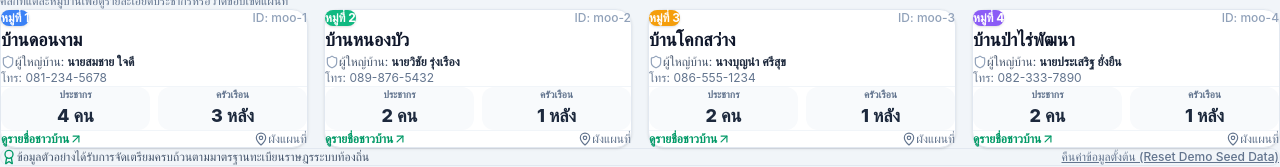
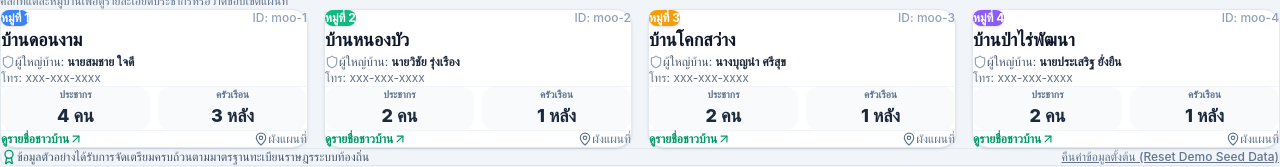
Before and after one commit to sap555/Web, a React (Vite) app: page / in a window 1280 px wide. Shown: the part 316-483 px from the top of the page. Built offline with nearby package versions, Linux system fonts and the light colour scheme.

Commit message:
Censor phone and citizenID

```diff
--- a/src/data/mockData.js
+++ b/src/data/mockData.js
@@ -6,7 +6,7 @@ export const INITIAL_VILLAGES = [
     mooNumber: 1,
     name: "บ้านดอนงาม",
     headman: "นายสมชาย ใจดี",
-    headmanPhone: "081-234-5678",
+    headmanPhone: "xxx-xxx-xxxx",
     color: "#3B82F6", // Blue
     boundary: [
       [14.528, 100.912],
@@ -21,7 +21,7 @@ export const INITIAL_VILLAGES = [
     mooNumber: 2,
     name: "บ้านหนองบัว",
     headman: "นายวิชัย รุ่งเรือง",
-    headmanPhone: "089-876-5432",
+    headmanPhone: "xxx-xxx-xxxx",
     color: "#10B981", // Emerald Green
     boundary: [
       [14.530, 100.928],
@@ -36,7 +36,7 @@ export const INITIAL_VILLAGES = [
     mooNumber: 3,
     name: "บ้านโคกสว่าง",
     headman: "นางบุญนำ ศรีสุข",
-    headmanPhone: "086-555-1234",
+    headmanPhone: "xxx-xxx-xxxx",
     color: "#F59E0B", // Amber
     boundary: [
       [14.520, 100.920],
@@ -51,7 +51,7 @@ export const INITIAL_VILLAGES = [
     mooNumber: 4,
     name: "บ้านป่าไร่พัฒนา",
     headman: "นายประเสริฐ ยั่งยืน",
-    headmanPhone: "082-333-7890",
+    headmanPhone: "xxx-xxx-xxxx",
     color: "#8B5CF6", // Purple
     boundary: [
       [14.538, 100.925],
@@ -65,7 +65,7 @@ export const INITIAL_VILLAGES = [
 export const INITIAL_RESIDENTS = [
   {
     id: "res-001",
-    citizenId: "1-1002-00345-12-1",
+    citizenId: "x-xxxx-xxxxx-xx-x",
     prefix: "นาย",
     firstName: "สมชาย",
     lastName: "ใจดี",
@@ -75,14 +75,14 @@ export const INITIAL_RESIDENTS = [
     moo: 1,
     villageName: "บ้านดอนงาม",
     occupation: "เกษตรกร / ผู้ใหญ่บ้าน",
-    phone: "081-234-5678",
+    phone: "xxx-xxx-xxxx",
     status: "เจ้าบ้าน",
     lat: 14.5310,
     lng: 100.9180
   },
   {
     id: "res-002",
-    citizenId: "3-1002-00345-12-2",
+    citizenId: "x-xxxx-xxxxx-xx-x",
     prefix: "นาง",
     firstName: "สมศรี",
     lastName: "ใจดี",
@@ -92,14 +92,14 @@ export const INITIAL_RESIDENTS = [
     moo: 1,
     villageName: "บ้านดอนงาม",
     occupation: "ค้าขาย",
-    phone: "081-234-5679",
+    phone: "xxx-xxx-xxxx",
     status: "ผู้อยู่อาศัย",
     lat: 14.5310,
     lng: 100.9180
   },
   {
     id: "res-003",
-    citizenId: "1-1002-00888-55-9",
+    citizenId: "x-xxxx-xxxxx-xx-x",
     prefix: "นาย",
     firstName: "กิตติ",
     lastName: "พงษ์พาณิชย์",
@@ -109,14 +109,14 @@ export const INITIAL_RESIDENTS = [
     moo: 1,
     villageName: "บ้านดอนงาม",
     occupation: "พนักงานบริษัท",
-    phone: "084-111-2233",
+    phone: "xxx-xxx-xxxx",
     status: "เจ้าบ้าน",
     lat: 14.5295,
     lng: 100.9215
   },
   {
     id: "res-004",
-    citizenId: "1-2005-00123-99-4",
+    citizenId: "x-xxxx-xxxxx-xx-x",
     prefix: "นาย",
     firstName: "วิชัย",
     lastName: "รุ่งเรือง",
@@ -126,14 +126,14 @@ export const INITIAL_RESIDENTS = [
     moo: 2,
     villageName: "บ้านหนองบัว",
     occupation: "รับราชการ / ผู้ใหญ่บ้าน",
-    phone: "089-876-5432",
+    phone: "xxx-xxx-xxxx",
     status: "เจ้าบ้าน",
     lat: 14.5360,
     lng: 100.9330
   },
   {
     id: "res-005",
-    citizenId: "3-2005-00123-99-5",
+    citizenId: "x-xxxx-xxxxx-xx-x",
     prefix: "นางสาว",
     firstName: "อารียา",
     lastName: "รุ่งเรือง",
@@ -143,14 +143,14 @@ export const INITIAL_RESIDENTS = [
     moo: 2,
     villageName: "บ้านหนองบัว",
     occupation: "นักศึกษา",
-    phone: "089-876-9999",
+    phone: "xxx-xxx-xxxx",
     status: "ผู้อยู่อาศัย",
     lat: 14.5360,
     lng: 100.9330
   },
   {
     id: "res-006",
-    citizenId: "1-3001-00444-11-2",
+    citizenId: "x-xxxx-xxxxx-xx-x",
     prefix: "นาง",
     firstName: "บุญนำ",
     lastName: "ศรีสุข",
@@ -160,14 +160,14 @@ export const INITIAL_RESIDENTS = [
     moo: 3,
     villageName: "บ้านโคกสว่าง",
     occupation: "ทำสวน / ผู้ใหญ่บ้าน",
-    phone: "086-555-1234",
+    phone: "xxx-xxx-xxxx",
     status: "เจ้าบ้าน",
     lat: 14.5230,
     lng: 100.9260
   },
   {
     id: "res-007",
-    citizenId: "1-3001-00444-11-3",
+    citizenId: "x-xxxx-xxxxx-xx-x",
     prefix: "นาย",
     firstName: "มานพ",
     lastName: "ศรีสุข",
@@ -177,14 +177,14 @@ export const INITIAL_RESIDENTS = [
     moo: 3,
     villageName: "บ้านโคกสว่าง",
     occupation: "บำนาญ",
-    phone: "086-555-4321",
+    phone: "xxx-xxx-xxxx",
     status: "ผู้อยู่อาศัย",
     lat: 14.5230,
     lng: 100.9260
   },
   {
     id: "res-008",
-    citizenId: "1-4009-00777-33-8",
+    citizenId: "x-xxxx-xxxxx-xx-x",
     prefix: "นาย",
     firstName: "ประเสริฐ",
     lastName: "ยั่งยืน",
@@ -194,14 +194,14 @@ export const INITIAL_RESIDENTS = [
     moo: 4,
     villageName: "บ้านป่าไร่พัฒนา",
     occupation: "เกษตรกร / ผู้ใหญ่บ้าน",
-    phone: "082-333-7890",
+    phone: "xxx-xxx-xxxx",
     status: "เจ้าบ้าน",
     lat: 14.5440,
     lng: 100.9280
   },
   {
     id: "res-009",
-    citizenId: "2-4009-00777-33-9",
+    citizenId: "x-xxxx-xxxxx-xx-x",
     prefix: "นางสาว",
     firstName: "พิมพ์ใจ",
     lastName: "ยั่งยืน",
@@ -211,14 +211,14 @@ export const INITIAL_RESIDENTS = [
     moo: 4,
     villageName: "บ้านป่าไร่พัฒนา",
     occupation: "ครูโรงเรียนชุมชน",
-    phone: "082-333-7891",
+    phone: "xxx-xxx-xxxx",
     status: "ผู้อยู่อาศัย",
     lat: 14.5440,
     lng: 100.9280
   },
   {
     id: "res-010",
-    citizenId: "1-1002-00999-00-1",
+    citizenId: "x-xxxx-xxxxx-xx-x",
     prefix: "นาย",
     firstName: "ธนกร",
     lastName: "เจริญพร",
@@ -228,7 +228,7 @@ export const INITIAL_RESIDENTS = [
     moo: 1,
     villageName: "บ้านดอนงาม",
     occupation: "ธุรกิจส่วนตัว",
-    phone: "088-999-0000",
+    phone: "xxx-xxx-xxxx",
     status: "เจ้าบ้าน",
     lat: 14.5330,
     lng: 100.9240
```
